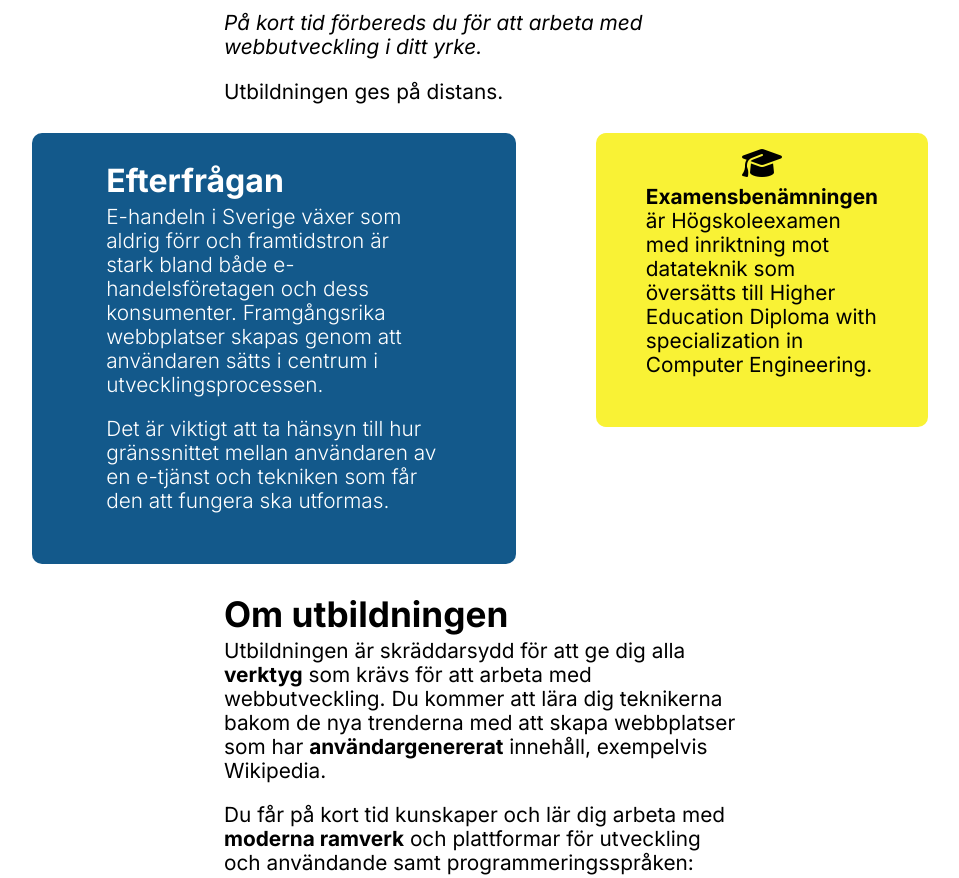
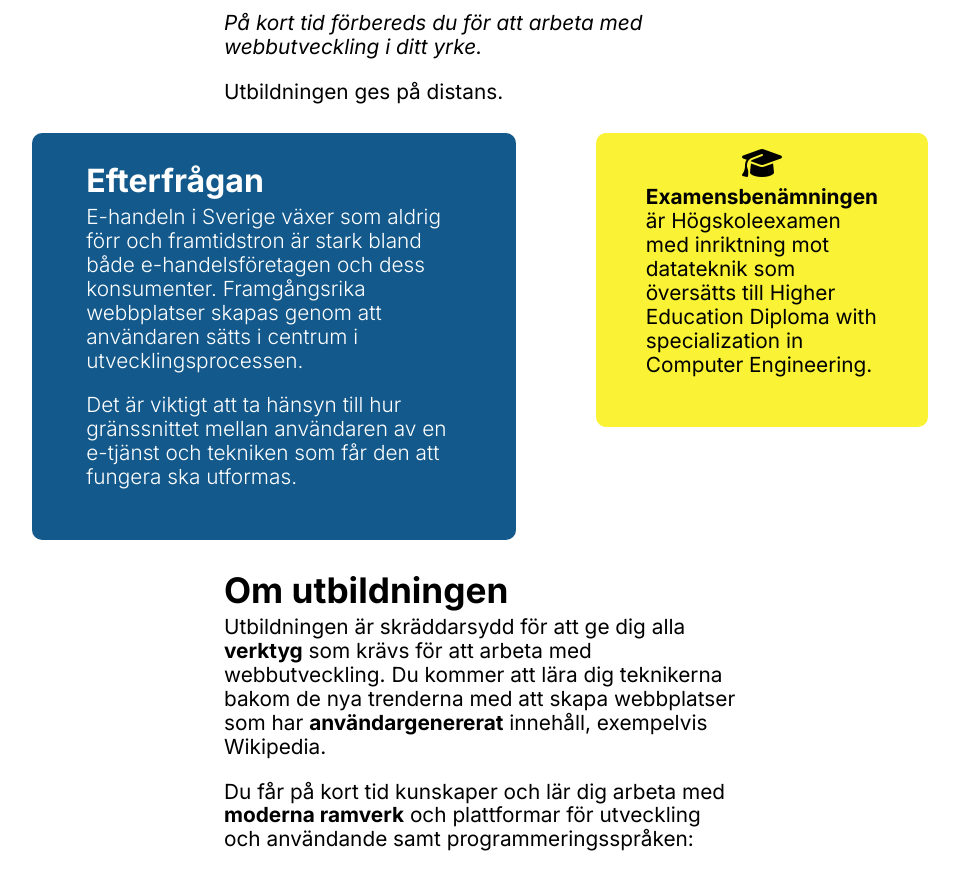
Before and after one commit to fridaternstrom-jpg/Lab2wa, a plain HTML site: page index.html in a window 1280 px wide. Shown: the part 1300-2178 px from the top of the page, without its empty margins (160-1119 px from the left). Drawn offline with Linux system fonts and the light colour scheme.

Commit message:
Fitted a container

```diff
--- a/css/styles.css
+++ b/css/styles.css
@@ -676,6 +676,14 @@ font-size: 1.4rem;
     max-width: 820px;
 }
 
+.dark-article p {
+    padding: 0px 30px 0px;
+}
+
+.dark-article h2 {
+    padding: 30px 30px 0px;
+}
+
 #picture-container {
     margin-top: 20px;
 }
```
